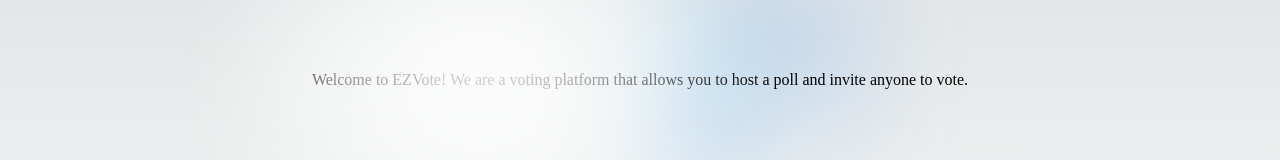
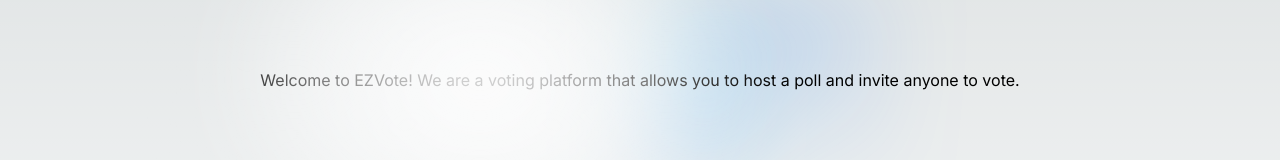
Before and after one commit to TheBigSasha/ezvote, a Next.js app: page /learn-more in a window 1280 px wide. Shown: the part 261-421 px from the top of the page. Built offline with nearby package versions, Linux system fonts and the light colour scheme.

Commit message:
Improve look of learn more page

```diff
--- a/pages/learn-more.tsx
+++ b/pages/learn-more.tsx
@@ -1,7 +1,7 @@
 import Head from "next/head";
 import styles from "../styles/Home.module.css";
 import Link from "next/link";
-import { Links } from "../components/Links";
+import { Links, inter } from "../components/Links";
 
 export default function Home() {
   return (
@@ -16,7 +16,7 @@ export default function Home() {
         <div className={styles.description}></div>
 
         <div className={styles.center}>
-          <p>
+          <p className={inter.className}>
             Welcome to EZVote! We are a voting platform that allows you to host
             a poll and invite anyone to vote.
           </p>
```
